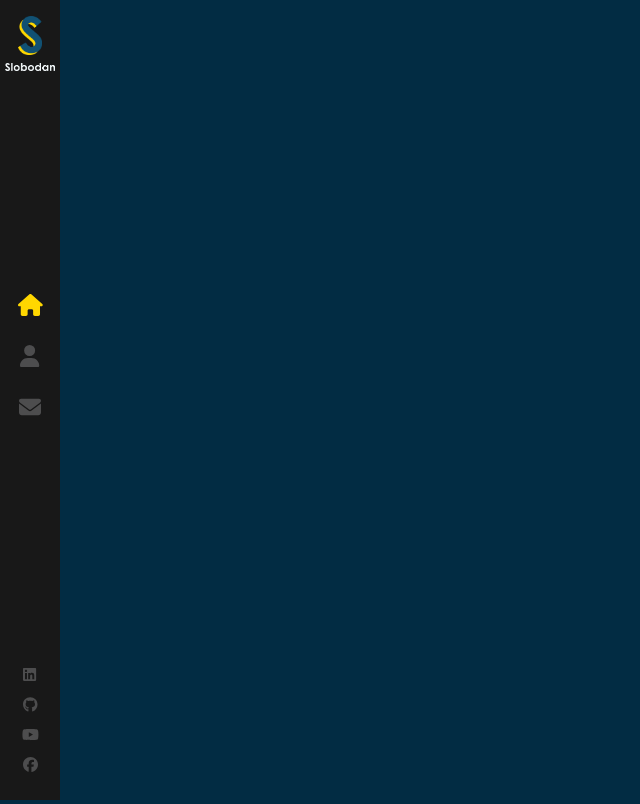
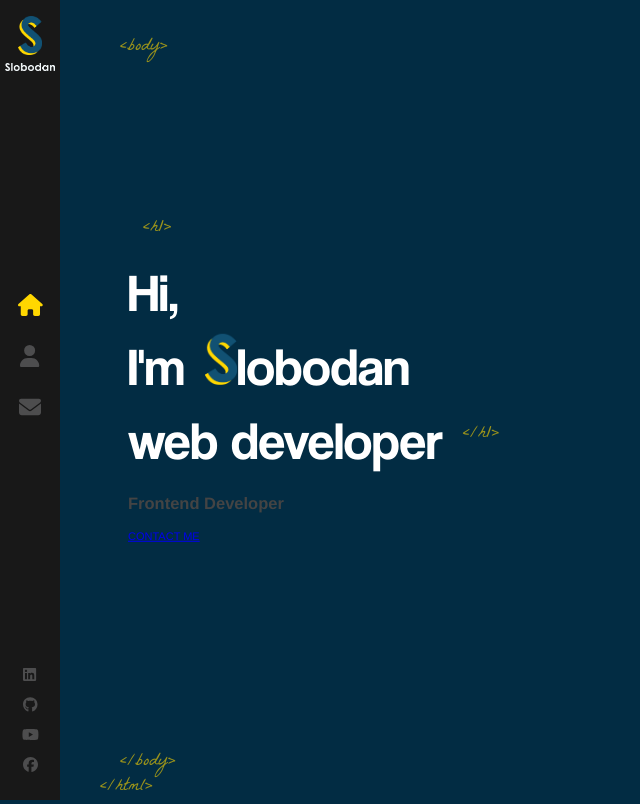
Before and after one commit to anuja-rahul/demo-portfolio.github.io, a React (Create React App) app in the folder react-portfolio/: page / in a window 1280 px wide. Shown: the whole page, without its empty margins (0-640 px from the left). Built offline with nearby package versions, Linux system fonts and the light colour scheme.

Commit message:
added page layout

```diff
--- a/react-portfolio/package.json
+++ b/react-portfolio/package.json
@@ -11,6 +11,7 @@
     "@testing-library/react": "^13.4.0",
     "@testing-library/user-event": "^13.5.0",
     "animate.css": "^4.1.1",
+    "animate.scss": "^0.0.6",
     "gsap-trial": "^3.12.5",
     "loaders.css": "^0.1.2",
     "react": "^18.2.0",
--- a/react-portfolio/src/App.js
+++ b/react-portfolio/src/App.js
@@ -1,16 +1,19 @@
-import React from 'react';
-import './App.scss';
+import React from 'react'
+import './App.scss'
 import { Routes, Route } from 'react-router-dom'
-import Layout from './components/Layout';
+import Layout from './components/Layout'
+import Home from './components/Home'
 
 function App() {
   return (
     <>
-    <Routes>
-      <Route path="/" element={<Layout />} />
-    </Routes>
+      <Routes>
+        <Route path="/" element={<Layout />}>
+        <Route index element={<Home />} />
+        </Route>
+      </Routes>
     </>
-  );
+  )
 }
 
-export default App;
+export default App
--- a/react-portfolio/src/App.scss
+++ b/react-portfolio/src/App.scss
@@ -1,6 +1,6 @@
 $primary-color: #ffd700;
 
-@import 'animate.css';
+@import '~animate.css/animate.css';
 
 @font-face {
   font-family: 'Helvetica Neue';
@@ -8,7 +8,7 @@
 }
 
 @font-face {
-  font-family: 'La Belle Aurrore';
+  font-family: 'La Belle Aurore';
   src: url(./assets/fonts/LaBelleAurore.woff2) format('woff2');
 }
 
--- /dev/null
+++ b/react-portfolio/src/components/Home/index.js
@@ -0,0 +1,25 @@
+import React from 'react';
+import LogoTitle from '../../assets/images/logo-s.png';
+import { Link } from 'react-router-dom';
+import './index.scss';
+
+const Home = () => {
+  return (
+    <div className="container home-page">
+      <div className="text-zone">
+        <h1>
+          Hi, <br /> I'm
+          <img src={LogoTitle} alt="developer" />
+          lobodan
+          <br />
+          web developer
+        </h1>
+        <h2>
+            Frontend Developer
+        </h2>
+        <Link to="/contact" className='flat-button'>CONTACT ME</Link>
+      </div>
+    </div>
+  );
+}
+export default Home
--- /dev/null
+++ b/react-portfolio/src/components/Home/index.scss
@@ -0,0 +1,46 @@
+.home-page{
+    .text-zone{
+        position: absolute;
+        left: 10%;
+        top: 50%;
+        transform: translateY(-50%);
+        width: 40%;
+        max-height: 90%;
+    }
+
+    h1{
+        color: #fff;
+        font-size: 53px;
+        margin: 0;
+        font-family: 'Coolvetica';
+        font-weight: 400;
+
+        &::before{
+            content: '<h1>';
+            font-family: 'La Belle Aurore';
+            color: #ffd700;
+            font-size: 18px;
+            position: absolute;
+            margin-top: -40px;
+            left: 15px;
+            opacity: 0.6;
+        }
+
+        &::after{
+            content: '</h1>';
+            font-family: 'La Belle Aurore';
+            color: #ffd700;
+            font-size: 18px;
+            position: absolute;
+            margin-top: 18px;
+            margin-left: 20px;
+            animation: fadeIn 1s 1.7s backwards;
+            opacity: 0.6;;
+        }
+
+        img{
+            width: 32px;
+            margin-left: 20px;
+        }
+    }
+}
--- a/react-portfolio/src/components/Layout/index.js
+++ b/react-portfolio/src/components/Layout/index.js
@@ -1,13 +1,25 @@
-import React from 'react';
-import Sidebar from '../Sidebar';
-import './index.scss';
+import React from 'react'
+import Sidebar from '../Sidebar'
+import './index.scss'
+import { Outlet } from 'react-router-dom'
 
 const Layout = () => {
-    return (
-        <>
-            <Sidebar />
-        </>
-    )
+  return (
+    <div className="App">
+      <Sidebar />
+      <div className="page">
+        <span className="tags top-tags">&lt;body&gt;</span>
+
+        <Outlet />
+
+        <span className="tags bottom-tags">
+          &lt;/body&gt;
+          <br />
+          <span className="bottom-tag-html">&lt;/html&gt;</span>
+        </span>
+      </div>
+    </div>
+  )
 }
 
 export default Layout
--- a/react-portfolio/src/components/Layout/index.scss
+++ b/react-portfolio/src/components/Layout/index.scss
@@ -0,0 +1,40 @@
+.page{
+    width: 100%;
+    height: 100%;
+    position: absolute;
+}
+
+.top-tags{
+    bottom: auto;
+    top: 35px;
+}
+
+.tags{
+    color: #ffd700;
+    opacity: 0.6;
+    position: absolute;
+    bottom: 0;
+    left: 120px;
+    font-size: 18px;
+    font-family: 'La Belle Aurore';
+}
+
+.bottom-tag-html{
+    margin-left: -20px;
+
+}
+
+.container{
+    width: 100%;
+    will-change: contents;
+    height: 90%;
+    min-height: 566px;
+    position: absolute;
+    opacity: 0;
+    top: 5%;
+    margin: 0 auto;
+    z-index: 1;
+    transform-style: preserve-3d;
+    animation: fadeIn 1s forwards;
+    animation-delay: 1s;
+}
```
Also changed, not shown: react-portfolio/src/animate.css (deleted), 1 other file (tests, documents, lock files or other folders).
